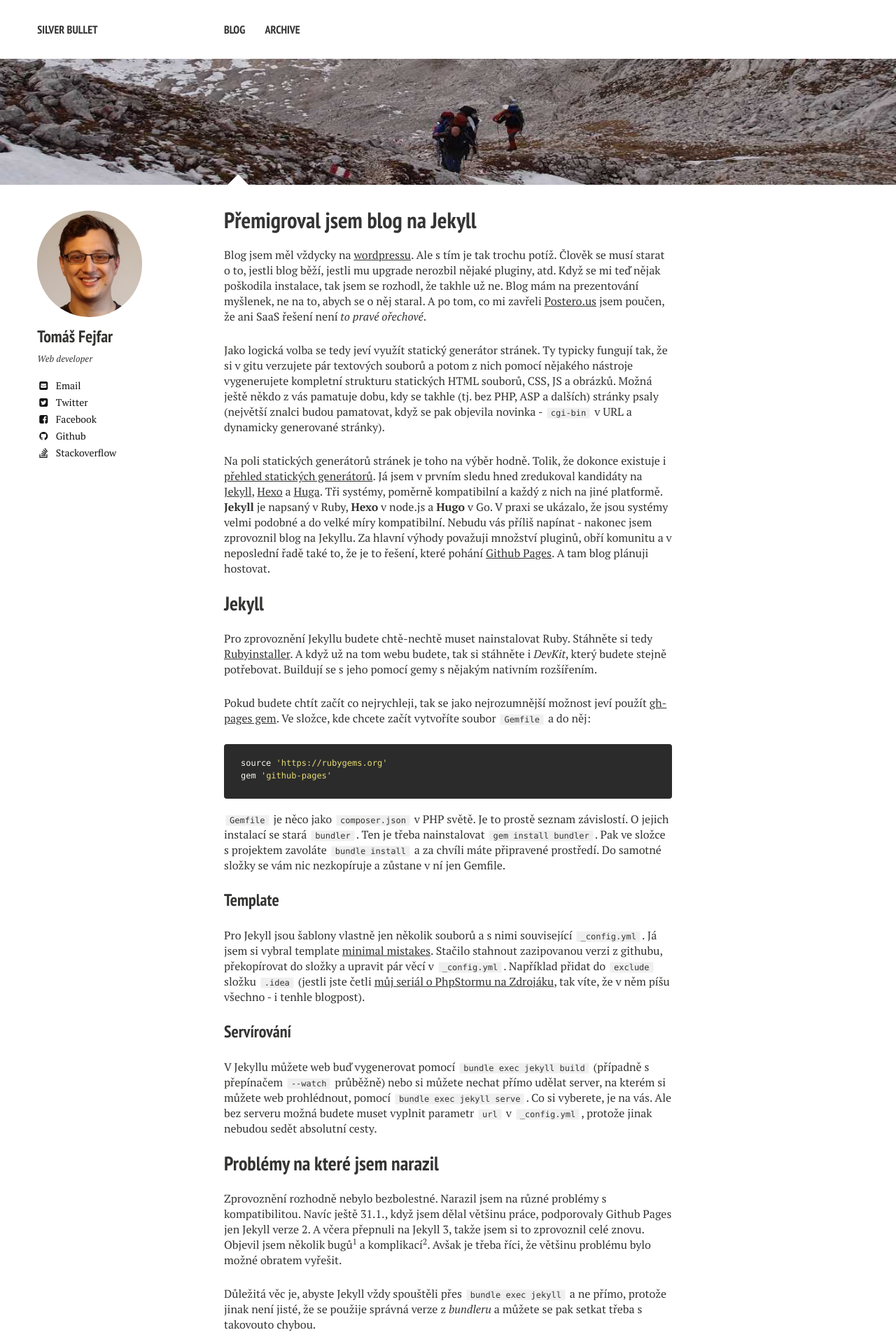
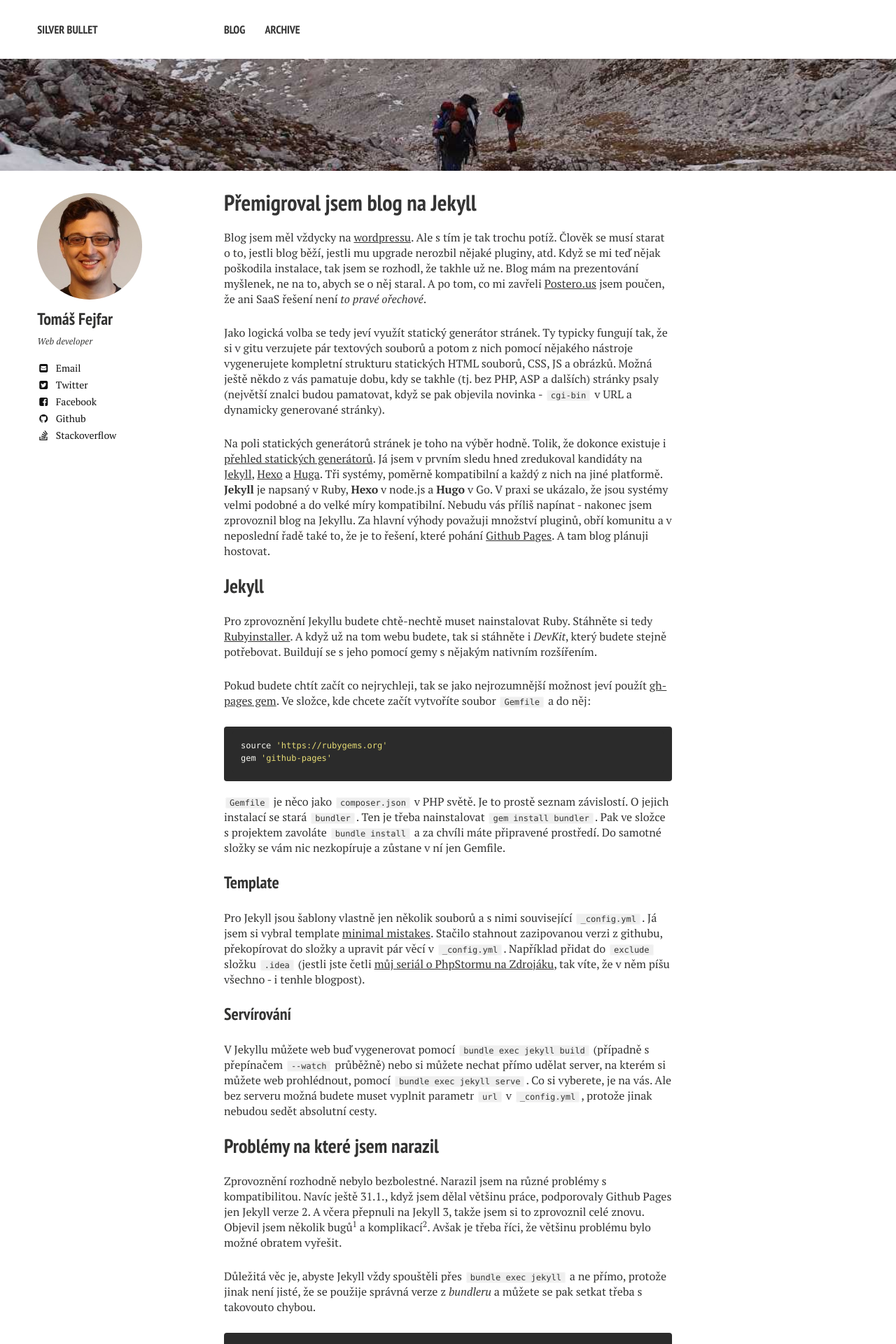
Before and after one commit to tomasfejfar/blog, a Jekyll site: the page built from _posts/2016-01-31-jekyll-blog.md, in a window 1280 px wide. Shown: the top 1920 px of the page at 70% size. Built offline with Jekyll 4.4.1, drawn with Linux system fonts in a browser that asks for light colours; nearby versions of some CDN libraries; comment, search, counter and statistics services are not loaded.

Commit message:
Updated styling

```diff
--- a/_layouts/post.html
+++ b/_layouts/post.html
@@ -7,6 +7,16 @@
 {% include _head.html %}
 </head>
 
+<style>
+    .image-wrap {
+        {% if page.image.feature contains 'http' %}
+        background-image: url('{{ page.image.feature }}');
+        {% else %}
+        background-image: url('{{ site.url }}/images/{{ page.image.feature }}');
+        {% endif %}
+    }
+</style>
+
 <body class="post">
 
 {% include _browser-upgrade.html %}
@@ -15,13 +25,6 @@
 
 {% if page.image.feature %}
   <div class="image-wrap">
-  <img src=
-    {% if page.image.feature contains 'http' %}
-      "{{ page.image.feature }}"
-    {% else %}
-      "{{ site.url }}/images/{{ page.image.feature }}"
-    {% endif %}
-  alt="{{ page.title }} feature image">
   {% if page.image.credit %}
     <span class="image-credit">Photo Credit: <a href="{{ page.image.creditlink }}">{{ page.image.credit }}</a></span>
   {% endif %}
--- a/_sass/custom.scss
+++ b/_sass/custom.scss
@@ -38,6 +38,17 @@ footer {
     }
 }
 
-.image-wrap img {
+.image-wrap {
+    background-size: cover;
+    background-position: center;
+    background-repeat: no-repeat;
+    min-height: 10em;
     max-height: 180px;
+    img {
+        visibility: hidden;
+        max-height: 180px;
+    }
+    &:after {
+        display: none;
+    }
 }
```
